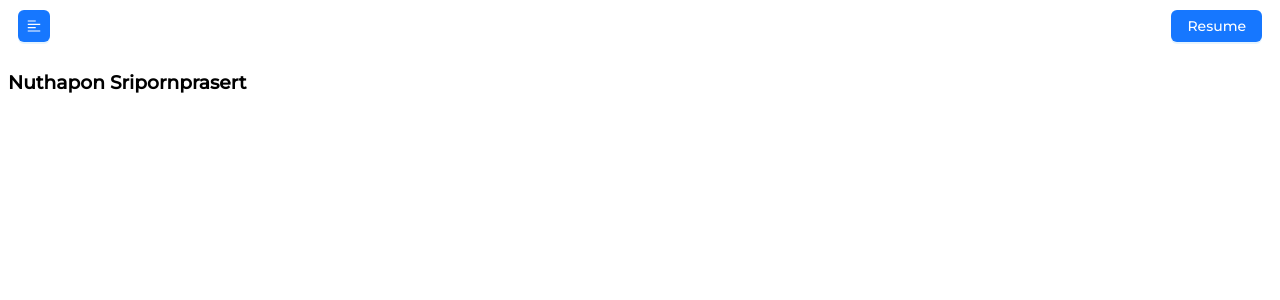
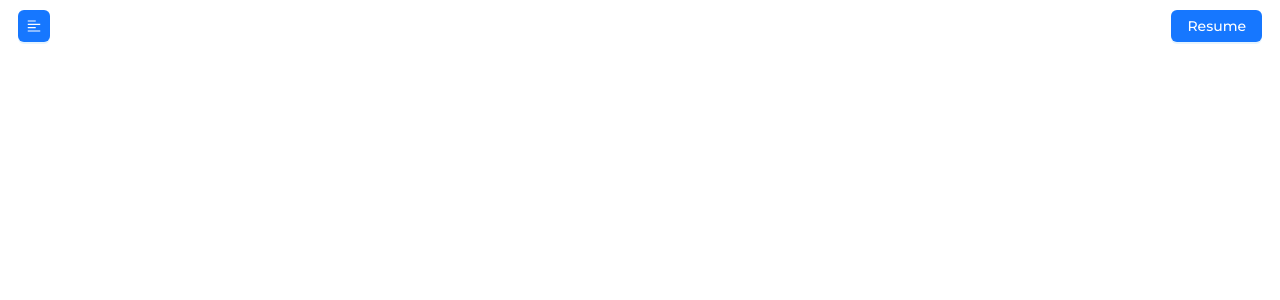
Before and after one commit to Nathapons/portfolio, a React (Vite) app: page /profile in a window 1280 px wide. Shown: the top 300 px of the page. Built offline with nearby package versions, Linux system fonts and the light colour scheme.

Commit message:
feat: props MyPic

```diff
--- a/src/components/Greeting.tsx
+++ b/src/components/Greeting.tsx
@@ -11,10 +11,12 @@ const Greeting = () => {
         '<strong>LEANING PROGRAM</strong>',
         '<strong>SELF-MOTIVATION</strong>',
     ]
+    const img: string = "https://res.cloudinary.com/dizcg5fnc/image/upload/v1701619719/upload/kqc8rgleicctewcci0cv.jpg"
+    const classname :string = "my-profile"
 
     return (
         <div className="greeting-box">
-            <MyPic />
+            <MyPic img={img} classname={classname} />
             <div className="greeting-sub-box">
                 <h1 className="greeting-text">Hi, I am Nuthapon Sripornprasert</h1>
                 <h1 className="position-text">Software Engineering</h1>
--- a/src/components/MyPic.tsx
+++ b/src/components/MyPic.tsx
@@ -1,9 +1,13 @@
 import '../styles/MyPic.css'
 
-const MyPic = () => {
-    const my_profile: string = 'https://res.cloudinary.com/dizcg5fnc/image/upload/v1701619719/upload/kqc8rgleicctewcci0cv.jpg'
+interface Props {
+    img: string
+    classname: string
+}
+
+const MyPic = ({img, classname}: Props) => {
     return (
-        <img src={my_profile} alt="My profile" className="my-profile" />
+        <img src={img} alt="My profile" className={classname} />
     )
 }
 
--- a/src/pages/Profile.tsx
+++ b/src/pages/Profile.tsx
@@ -1,15 +1,12 @@
-import { Flex } from "antd";
+import { Row, Col } from "antd";
 
 const Profile = () => {
     return (
-        <Flex>
-            <div>
+        <Row>
+            <Col>
 
-            </div>
-            <div>
-                <h3>Nuthapon Sripornprasert</h3>
-            </div>
-        </Flex>
+            </Col>
+        </Row>
     )
 }
 
```
Also changed, not shown: src/components/History.tsx (added, +13 -0 lines).
